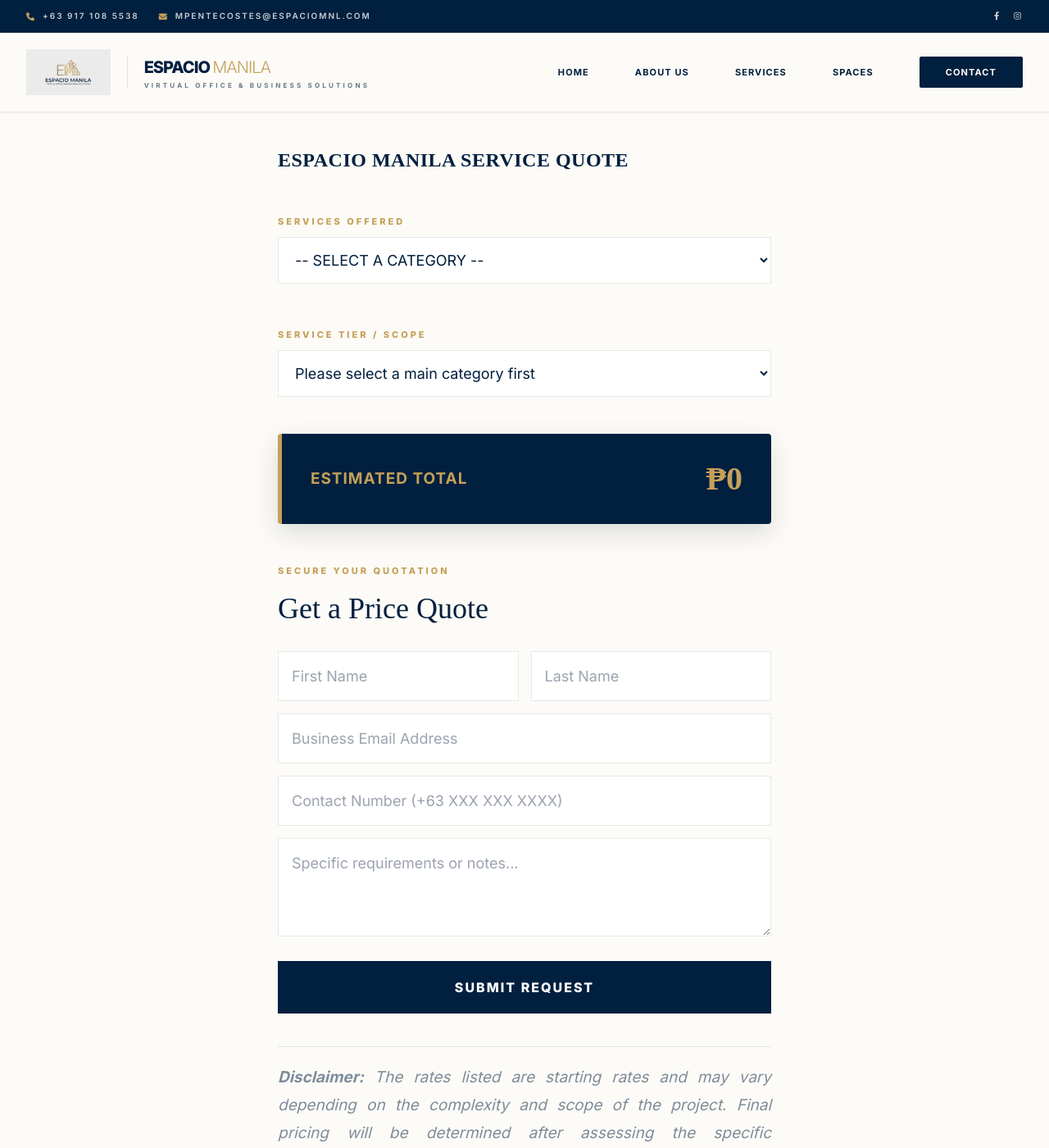
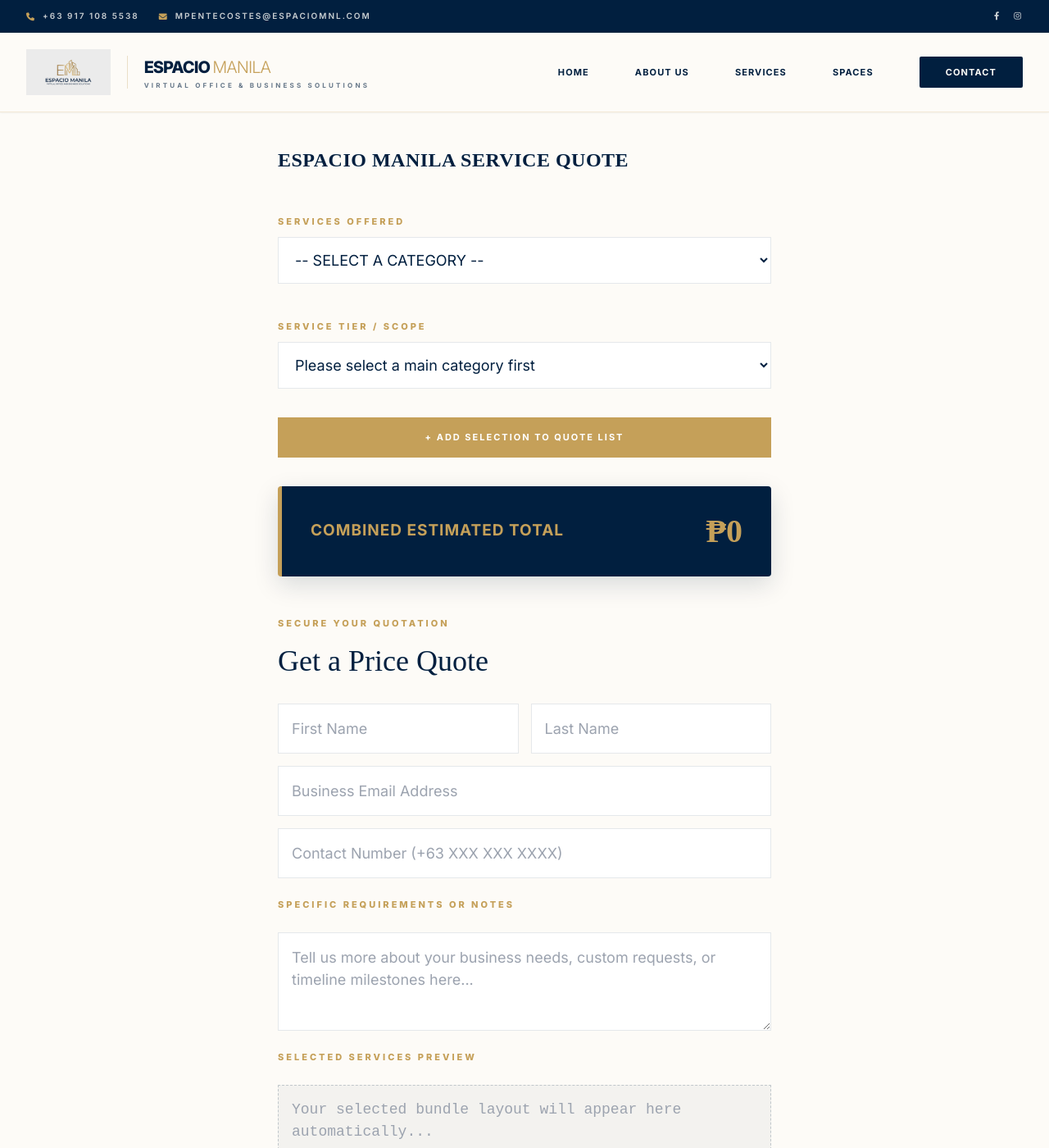
Before and after one commit to jansengoyena-bit/jansengoyena-bit, a Jekyll site: the page built from services.md, in a window 1280 px wide and 1400 px high. Shown: the whole window at 82% size. Built offline with Jekyll 4.4.1, drawn with Linux system fonts in a browser that asks for light colours; nearby versions of some CDN libraries; some web fonts are replaced; part of the change alters nothing that is shown; some of the changed text lies outside the part shown.

Commit message:
added bundled quotation

```diff
--- a/services.md
+++ b/services.md
@@ -44,7 +44,7 @@ title: Professional Suite & Quotation
     .selection-side { flex: 1; min-width: 320px; }
     .calculator-side { flex: 0 0 400px; }
 
-    .input-box { margin-bottom: 40px; }
+    .input-box { margin-bottom: 30px; }
     .label-meta {
         font-size: 10px;
         text-transform: uppercase;
@@ -87,6 +87,53 @@ title: Professional Suite & Quotation
         border-top: 1px solid rgba(1, 31, 63, 0.1);
     }
 
+    /* Multi-Quote Cart UI Additions */
+    .cart-item {
+        display: flex;
+        justify-content: space-between;
+        align-items: center;
+        background: rgba(1, 31, 63, 0.03);
+        border: 1px solid rgba(1, 31, 63, 0.08);
+        padding: 14px 16px;
+        border-radius: 4px;
+        margin-bottom: 10px;
+        font-size: 13px;
+        animation: fadeIn 0.3s ease-out forwards;
+    }
+    .cart-item button {
+        background: none;
+        border: none;
+        color: #dc3545;
+        cursor: pointer;
+        font-weight: bold;
+        font-size: 18px;
+        padding: 0 5px;
+        transition: transform 0.2s;
+    }
+    .cart-item button:hover {
+        transform: scale(1.2);
+    }
+    .btn-gold {
+        background: #C5A059;
+        color: white;
+        border: none;
+        padding: 16px;
+        width: 100%;
+        font-weight: 700;
+        text-transform: uppercase;
+        letter-spacing: 2px;
+        cursor: pointer;
+        transition: background 0.3s, transform 0.1s;
+        font-size: 11px;
+        margin-bottom: 35px;
+    }
+    .btn-gold:hover {
+        background: #011F3F;
+    }
+    .btn-gold:active {
+        transform: scale(0.99);
+    }
+
     /* Success state transition animation */
     .animate-fade-in {
         animation: fadeIn 0.6s ease-out forwards;
@@ -124,16 +171,25 @@ title: Professional Suite & Quotation
                 </select>
             </div>
 
-            <div class="input-box" style="margin-bottom: 30px;">
+            <div class="input-box" style="margin-bottom: 20px;">
                 <span class="label-meta">Service Tier / Scope</span>
-                <select id="bookkeeping_choice" onchange="calculateQuote()" class="dropdown-ui">
+                <select id="bookkeeping_choice" class="dropdown-ui">
                     <option value="0">Please select a main category first</option>
                 </select>
             </div>
 
+            <button type="button" onclick="addItemToQuote()" class="btn-gold">
+                + Add Selection to Quote List
+            </button>
+
+            <div id="quote-summary-area" style="margin-bottom: 35px; display: none;">
+                <span class="label-meta">Your Selected Quotation Bundle</span>
+                <div id="cart-items-container"></div>
+            </div>
+
             <div style="background: #011F3F; color: white; padding: 25px 35px; border-radius: 4px; border-left: 5px solid #C5A059; display: flex; justify-content: space-between; align-items: center; margin-bottom: 50px; box-shadow: 0 10px 30px rgba(1, 31, 63, 0.15);">
                 <div>
-                    <p style="font-size: 10px; color: #C5A059; font-weight: bold; text-transform: uppercase; letter-spacing: 1px; margin: 0;">Estimated Total</p>
+                    <p style="font-size: 10px; color: #C5A059; font-weight: bold; text-transform: uppercase; letter-spacing: 1px; margin: 0;">Combined Estimated Total</p>
                 </div>
                 <div>
                     <div id="out_total" style="font-size: 2.5rem; color: #C5A059; font-family: serif; font-weight: bold;">₱0</div>
@@ -152,14 +208,20 @@ title: Professional Suite & Quotation
 
                     <input type="email" name="entry.1510499110" placeholder="Business Email Address" class="form-input" style="margin: 0;" required>
                     <input type="tel" name="entry.84122293" placeholder="Contact Number (+63 XXX XXX XXXX)" class="form-input" style="margin: 0;">
-                    <textarea name="entry.153965477" placeholder="Specific requirements or notes..." class="form-input" style="height: 120px; margin: 0;"></textarea>
 
+                    <span class="label-meta" style="margin-top: 10px;">Specific Requirements or Notes</span>
+                    <textarea id="user_custom_notes" placeholder="Tell us more about your business needs, custom requests, or timeline milestones here..." class="form-input" style="height: 120px; margin: 0;"></textarea>
+
+                    <span class="label-meta" style="margin-top: 10px;">Selected Services Preview</span>
+                    <textarea id="hidden_notes_compiled" class="form-input" style="height: 140px; margin: 0; background-color: rgba(1, 31, 63, 0.04); color: rgba(1, 31, 63, 0.85); border: 1px dashed rgba(1, 31, 63, 0.2); font-family: monospace; font-size: 12px; cursor: default; resize: none;" readonly placeholder="Your selected bundle layout will appear here automatically..."></textarea>
+
+                    <input type="hidden" name="entry.386645384" id="form_payload_services">
+                    <input type="hidden" name="entry.153965477" id="form_payload_notes">
                     <input type="hidden" name="entry.1247618226" id="hidden_total" value="₱0">
-                    <input type="hidden" name="entry.1885822597" id="hidden_category" value="">
-                    <input type="hidden" name="entry.386645384" id="hidden_service" value="">
+                    <input type="hidden" name="entry.1885822597" id="hidden_category" value="Multi-Quote Bundle">
 
                     <button type="submit" id="submit-btn" style="width: 100%; background: #011F3F; color: white; border: none; padding: 20px; font-weight: 900; text-transform: uppercase; letter-spacing: 2px; cursor: pointer; transition: background 0.3s; margin-top: 15px;" onmouseover="this.style.background='#C5A059'" onmouseout="this.style.background='#011F3F'">
-                        <span id="btn-text">Submit Request</span>
+                        <span id="btn-text">Submit Bundle Request</span>
                     </button>
                 </form>
             </div>
@@ -196,7 +258,7 @@ title: Professional Suite & Quotation
             { text: "BIR Change of Name and Address", price: 10000 },
             { text: "BIR Change of Tradename", price: 5000 },
             { text: "BIR Closure", price: 10000 },
-            { text: "BIR Closure + Notarial/Transport", price: 12000, breakdown: "₱10,000 + ₱2,000" },
+            { text: "BIR Closure + Notarial/Transport", price: 12000, breakdown: "₱12,000" },
             { text: "BIR Computerized Accounting Software Accreditation", price: 50000 },
             { text: "BIR Registration Amendment", price: 5000 },
             { text: "BIR Registration (Notarial + Transport)", price: 8500 },
@@ -209,9 +271,9 @@ title: Professional Suite & Quotation
             { text: "BPLO Change of Address", price: 1000 },
             { text: "Business Permit Amendment", price: 5000 },
             { text: "Business Permit Closure", price: 1000 },
-            { text: "Business Permit Closure + Notarial/Transport", price: 10000 + 2000, breakdown: "₱10,000 + ₱2,000" },
-            { text: "Business Permit - New/Renewal (Notarial + Transport)", price: 10000 + 2000, breakdown: "₱10,000 + ₱2,000" },
-            { text: "Business Permit Registration (New, Renewal, Updating) + Notarial/Transport", price: 7000 + 1500, breakdown: "₱7,000 + ₱1,500" },
+            { text: "Business Permit Closure + Notarial/Transport", price: 12000, breakdown: "₱10,000 + ₱2,000" },
+            { text: "Business Permit - New/Renewal (Notarial + Transport)", price: 12000, breakdown: "₱10,000 + ₱2,000" },
+            { text: "Business Permit Registration (New, Renewal, Updating) + Notarial/Transport", price: 8500, breakdown: "₱7,000 + ₱1,500" },
             { text: "Closing of BIR Open Cases per Tax Return", price: 500 },
             { text: "Company Valuation", price: 150000 },
             { text: "Copyright Registration", price: 50000 },
@@ -219,7 +281,7 @@ title: Professional Suite & Quotation
             { text: "DTI Change of Business Address", price: 5000 },
             { text: "DTI Change of Territorial Scope", price: 5000 },
             { text: "DTI Closure", price: 10000 },
-            { text: "DTI Closure + Notarial/Transport", price: 10000 + 2000, breakdown: "₱10,000 + ₱2,000" },
+            { text: "DTI Closure + Notarial/Transport", price: 12000, breakdown: "₱10,000 + ₱2,000" },
             { text: "DTI Registration", price: 1500 },
             { text: "eFAST Account", price: 10000 },
             { text: "eFPS Registration", price: 5000 },
@@ -269,7 +331,7 @@ title: Professional Suite & Quotation
             { text: "SEC Amendment Update of Purpose", price: 20000 },
             { text: "SEC Assessment of Open Cases", price: 5000 },
             { text: "SEC assistance filing AFS, ITR and GIS", price: 5000 },
-            { text: "SEC Closure + Notarial/Transport", price: 25000 + 2000, breakdown: "₱25,000 + ₱2,000" },
+            { text: "SEC Closure + Notarial/Transport", price: 27000, breakdown: "₱25,000 + ₱2,000" },
             { text: "SEC Registration", price: 10000 },
             { text: "Secretary's Certificate", price: 3000 },
             { text: "SSS Employer Registration", price: 7000 },
@@ -277,9 +339,9 @@ title: Professional Suite & Quotation
             { text: "Submission of Inventory List", price: 5000 },
             { text: "Sworn Declaration + Notarial/Transport", price: 6500 },
             { text: "Tax Audit Assistance - LOA (Letter of Authority) + 1%", price: 100000 },
-            { text: "Tax Clearance for Biding + Notarial/Transport", price: 5000 + 2000, breakdown: "₱5,000 + ₱2,000" },
-            { text: "Tax Clearance for Verification + Notarial/Transport", price: 5000 + 2000, breakdown: "₱5,000 + ₱2,000" },
-            { text: "Tax Clearance + Notarial/Transport", price: 5000 + 2000, breakdown: "₱5,000 + ₱2,000" },
+            { text: "Tax Clearance for Biding + Notarial/Transport", price: 7000, breakdown: "₱5,000 + ₱2,000" },
+            { text: "Tax Clearance for Verification + Notarial/Transport", price: 7000, breakdown: "₱5,000 + ₱2,000" },
+            { text: "Tax Clearance + Notarial/Transport", price: 7000, breakdown: "₱5,000 + ₱2,000" },
             { text: "Tax Exemption Services", price: 10000 },
             { text: "Tax Return Amendment (Per Tax Return)", price: 2000 },
             { text: "TIN ID / TIN Preparation (Notarial + Transport)", price: 4500 },
@@ -287,7 +349,7 @@ title: Professional Suite & Quotation
             { text: "Trademark Registration", price: 30000 },
             { text: "Transfer of stocks/shares per Transaction/Change of Incorporators", price: 30000 },
             { text: "Treasurer Services", price: 10000 },
-            { text: "Virtual Office Subscription + Notarial Registration", price: 5000 + 2000, breakdown: "₱5,000 + ₱2,000" },
+            { text: "Virtual Office Subscription + Notarial Registration", price: 7000, breakdown: "₱5,000 + ₱2,000" },
             { text: "CPA BOA Accreditation Processing Fee", price: 100000 }
         ],
         "AFS": [
@@ -336,6 +398,8 @@ title: Professional Suite & Quotation
         ]
     };
 
+    let quoteCart = [];
+
     function updateSubServices() {
         const parentSelect = document.getElementById('vo_choice');
         const childSelect = document.getElementById('bookkeeping_choice');
@@ -345,13 +409,12 @@ title: Professional Suite & Quotation
 
         if (!selectedCategory || !serviceData[selectedCategory]) {
             childSelect.innerHTML = '<option value="0">Please select a main category first</option>';
-            calculateQuote();
             return;
         }
 
-        serviceData[selectedCategory].forEach((service) => {
+        serviceData[selectedCategory].forEach((service, index) => {
             const option = document.createElement('option');
-            option.value = service.price;
+            option.value = index;
 
             if (service.breakdown) {
                 option.text = `${service.text} (+${service.breakdown})`;
@@ -361,46 +424,104 @@ title: Professional Suite & Quotation
 
             childSelect.appendChild(option);
         });
-
-        calculateQuote();
     }
 
-    // FIX 3: Dynamic fallback check inside quote calculator for initial page loads
-    function calculateQuote() {
+    function addItemToQuote() {
         const parentSelect = document.getElementById('vo_choice');
         const childSelect = document.getElementById('bookkeeping_choice');
 
-        const selectedParentOption = parentSelect.options[parentSelect.selectedIndex];
-        const selectedChildOption = childSelect.options[childSelect.selectedIndex];
-
-        let total = 0;
-
-        if (selectedChildOption && selectedChildOption.value !== "0") {
-            total = parseInt(selectedChildOption.value) || 0;
+        if (!parentSelect.value || childSelect.value === "0" || childSelect.selectedIndex === -1) {
+            alert("Please pick both a Category and a specific Scope before adding.");
+            return;
         }
 
-        const totalStr = '₱' + total.toLocaleString();
+        const categoryKey = parentSelect.value;
+        const categoryText = parentSelect.options[parentSelect.selectedIndex].text;
+        const itemIndex = parseInt(childSelect.value);
+        const selectedItemRaw = serviceData[categoryKey][itemIndex];
+
+        const isDuplicate = quoteCart.some(item => item.text === selectedItemRaw.text && item.category === categoryText);
+        if (isDuplicate) {
+            alert("This service has already been added to your quotation list.");
+            return;
+        }
+
+        quoteCart.push({
+            category: categoryText,
+            text: selectedItemRaw.text,
+            price: selectedItemRaw.price
+        });
+
+        renderCart();
+    }
+
+    function removeItemFromQuote(index) {
+        quoteCart.splice(index, 1);
+        renderCart();
+    }
+
+    function renderCart() {
+        const container = document.getElementById('cart-items-container');
+        const summaryArea = document.getElementById('quote-summary-area');
+
+        container.innerHTML = '';
+
+        if (quoteCart.length === 0) {
+            summaryArea.style.display = 'none';
+            updateTotals(0);
+            return;
+        }
+
+        summaryArea.style.display = 'block';
+        let rollingSum = 0;
+
+        quoteCart.forEach((item, index) => {
+            rollingSum += item.price;
+
+            const itemRow = document.createElement('div');
+            itemRow.className = 'cart-item';
+            itemRow.innerHTML = `
+                <div>
+                    <strong style="color: #C5A059; font-size: 10px; display:block; text-transform: uppercase; letter-spacing: 1px;">${item.category}</strong>
+                    <span style="color: #011F3F; font-weight: 500;">${item.text}</span>
+                </div>
+                <div style="display: flex; align-items: center; gap: 15px;">
+                    <span style="font-weight: bold; color: #011F3F;">₱${item.price.toLocaleString()}</span>
+                    <button type="button" onclick="removeItemFromQuote(${index})">&times;</button>
+                </div>
+            `;
+            container.appendChild(itemRow);
+        });
+
+        updateTotals(rollingSum);
+    }
+
+    function updateTotals(totalAmount) {
+        const totalStr = '₱' + totalAmount.toLocaleString();
 
         document.getElementById('out_total').innerText = totalStr;
         document.getElementById('hidden_total').value = totalStr;
 
-        if (parentSelect.value && selectedParentOption) {
-            document.getElementById('hidden_category').value = selectedParentOption.text;
+        if (quoteCart.length > 0) {
+            let manifestationString = "=== SELECTED SERVICES BUNDLE ===\n";
+            quoteCart.forEach((item, i) => {
+                manifestationString += `${i+1}. [${item.category}] ${item.text} - ₱${item.price.toLocaleString()}\n`;
+            });
+            manifestationString += `\nCombined Estimate: ${totalStr}\n================================`;
+
+            document.getElementById('hidden_notes_compiled').value = manifestationString;
         } else {
-            document.getElementById('hidden_category').value = "";
-        }
-
-        // Avoid splitting when no real tier option has been clicked yet
-        if (selectedChildOption && selectedChildOption.value !== "0" && parentSelect.value !== "") {
-            const cleanServiceText = selectedChildOption.text.split(' (+')[0];
-            document.getElementById('hidden_service').value = cleanServiceText;
-        } else {
-            document.getElementById('hidden_service').value = "";
+            document.getElementById('hidden_notes_compiled').value = "";
         }
     }
 
     document.getElementById('nexus-quote-form').addEventListener('submit', function(e) {
         e.preventDefault();
+
+        if (quoteCart.length === 0) {
+            alert("Your quotation bundle is empty. Please add at least one service before submitting.");
+            return;
+        }
 
         const quoteForm = document.getElementById('nexus-quote-form');
         const submitBtn = document.getElementById('submit-btn');
@@ -408,9 +529,15 @@ title: Professional Suite & Quotation
         const workflowArea = document.getElementById('calculator-workflow');
         const successNotif = document.getElementById('success-notification');
 
-        btnText.innerText = "Transmitting...";
+        btnText.innerText = "Transmitting Bundle...";
         submitBtn.disabled = true;
         submitBtn.style.opacity = "0.7";
+
+        // Map the structured manifest directly into entry.386645384 (Selected Services)
+        document.getElementById('form_payload_services').value = document.getElementById('hidden_notes_compiled').value;
+
+        // Map the user's editable text box directly into entry.153965477 (Notes / Inquiries)
+        document.getElementById('form_payload_notes').value = document.getElementById('user_custom_notes').value;
 
         const formData = new FormData(quoteForm);
 
```
